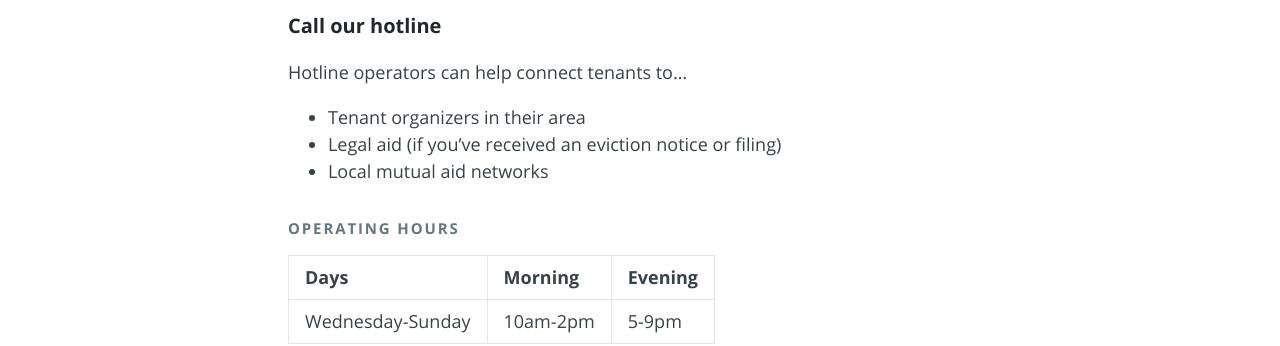
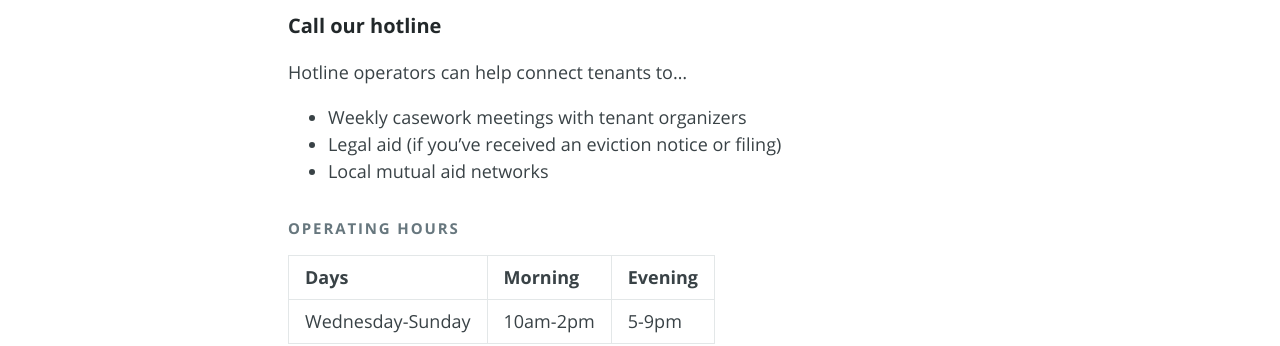
Before and after one commit to ChicagoTenants/chicagotenants.org, a Jekyll site: the page built from _homepage/en/index.md, in a window 1280 px wide. Shown: the part 760-1106 px from the top of the page. Built offline with Jekyll 4.4.1, drawn with Linux system fonts in a browser that asks for light colours; nearby versions of some CDN libraries; some web fonts are replaced; our own code applies the rules of GitHub Pages for plain Markdown files; library files that are not in the unit come from our copies; the repository's description, which GitHub fills in, is left out.

Commit message:
homepage includes weekly casework meetings

```diff
--- a/_homepage/en/index.md
+++ b/_homepage/en/index.md
@@ -13,7 +13,7 @@ Organizing with your neighbors is an essential step to winning a deal with your
 ### Call our hotline
 
 Hotline operators can help connect tenants to...
-- Tenant organizers in their area
+- Weekly casework meetings with tenant organizers
 - Legal aid (if you've received an eviction notice or filing)
 - Local mutual aid networks
 
```
Also changed, not shown: _homepage/es/index.md (+1 -1 lines).
